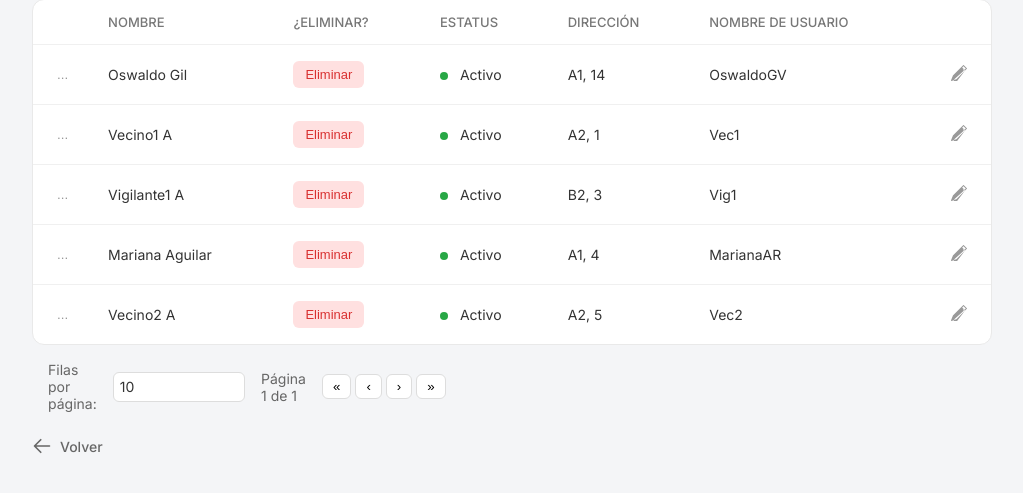
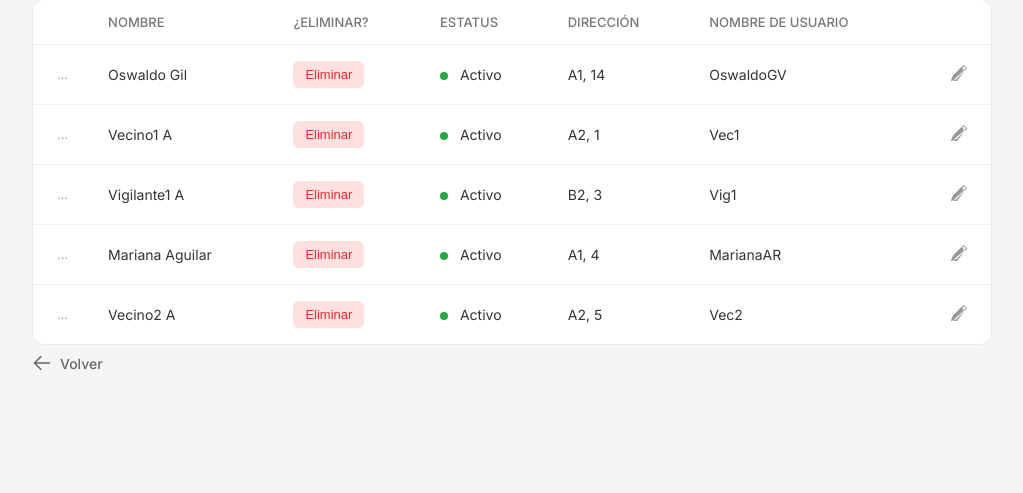
Before and after one commit to TexorEuric/ADS---Proyecto, a PHP site: page /AdminUsuarios.php in a window 1280 px wide. Shown: the part 274-767 px from the top of the page, without its empty margins (128-1151 px from the left). Run offline with PHP 8.4, Linux system fonts and the light colour scheme; a user stored in the database is signed in; data comes from the database, SQL or seed files in the repository.

```diff
--- a/Admin/AdminUsuarios.php
+++ b/Admin/AdminUsuarios.php
@@ -156,24 +156,6 @@ if (!empty($datos['Edificio']) && !empty($datos['Departamento'])) {
                 </tbody>
             </table>
         </div>
-
-        <div class="table-footer">
-            <div class="footer-pagination">
-                <span>Filas por página:</span>
-                <select class="rows-select">
-                    <option value="10">10</option>
-                    <option value="25">25</option>
-                    <option value="50">50</option>
-                </select>
-                <span class="page-info">Página 1 de 1</span>
-                <div class="page-nav">
-                    <button class="page-nav-btn" aria-label="Primera página">&laquo;</button>
-                    <button class="page-nav-btn" aria-label="Página anterior">&lsaquo;</button>
-                    <button class="page-nav-btn" aria-label="Página siguiente">&rsaquo;</button>
-                    <button class="page-nav-btn" aria-label="Última página">&raquo;</button>
-                </div>
-            </div>
-        </div>
         <button onclick="window.location.href='Admin.php'" class="btn-back-global">
             <svg xmlns="http://www.w3.org/2000/svg" fill="none" viewBox="0 0 24 24" stroke-width="2" stroke="currentColor">
                 <path stroke-linecap="round" stroke-linejoin="round" d="M10.5 19.5L3 12m0 0l7.5-7.5M3 12h18" />
```
